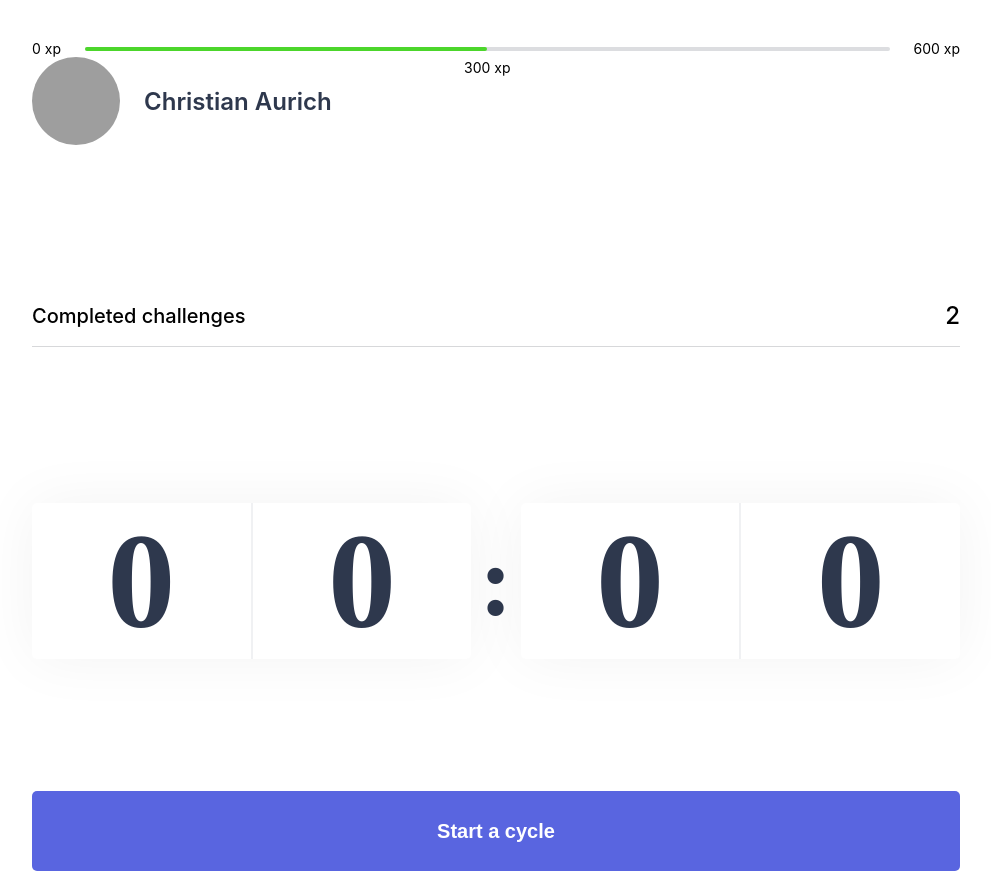
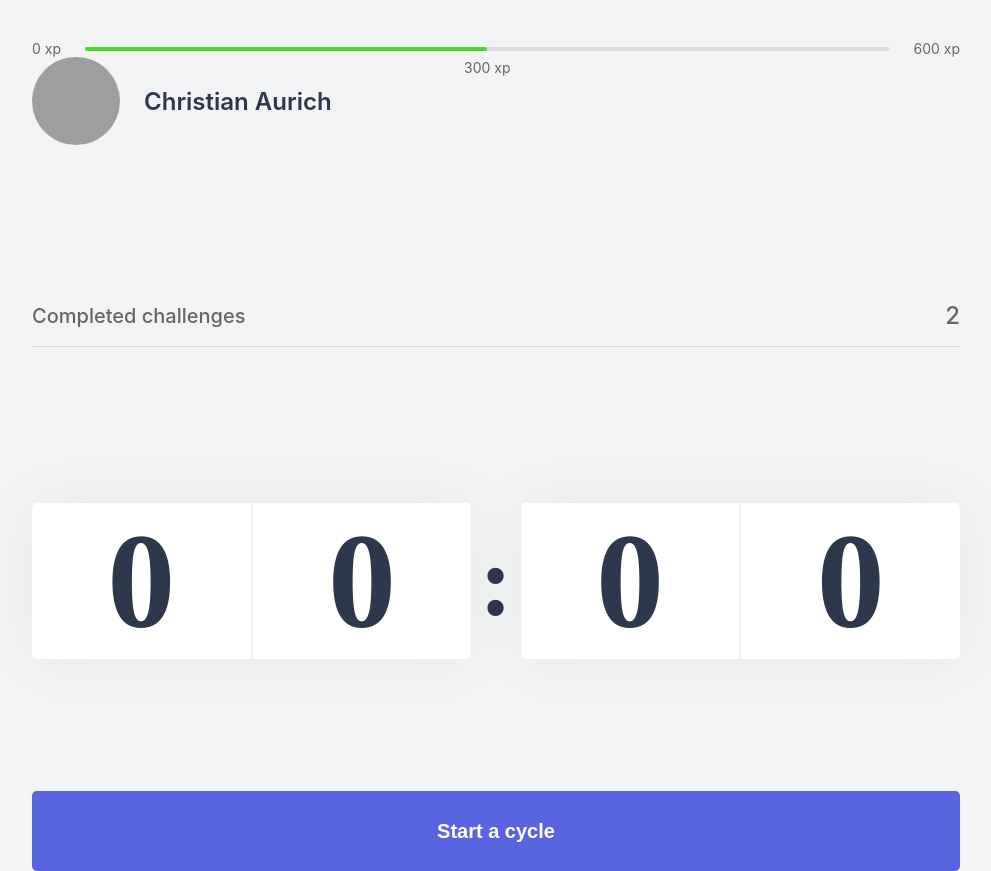
Before and after one commit to christianaurichzm/be-healthy, a Next.js app: page / in a window 1280 px wide. Shown: the whole page, without its empty margins (144-1135 px from the left). Built offline with nearby package versions, Linux system fonts and the light colour scheme; grey boxes are pictures that could not be loaded.

Commit message:
Update global css

```diff
--- a/src/styles/globals.scss
+++ b/src/styles/globals.scss
@@ -5,13 +5,19 @@
 }
 
 :root {
+  --background: #F2F3F5;
   --title: #2e384d;
   --white:#fff;
   --blue: #5965E0;
+  --text: #666666;
   --gray-line: #dcdde0;
   --green: #4cd62b;
+  --red: #E83F5B;
+  --blue-dark: #4953B8;
 }
 
 body {
   font: 400 1rem Inter, sans-serif;
+  background: var(--background);
+  color: var(--text);
 }
```
